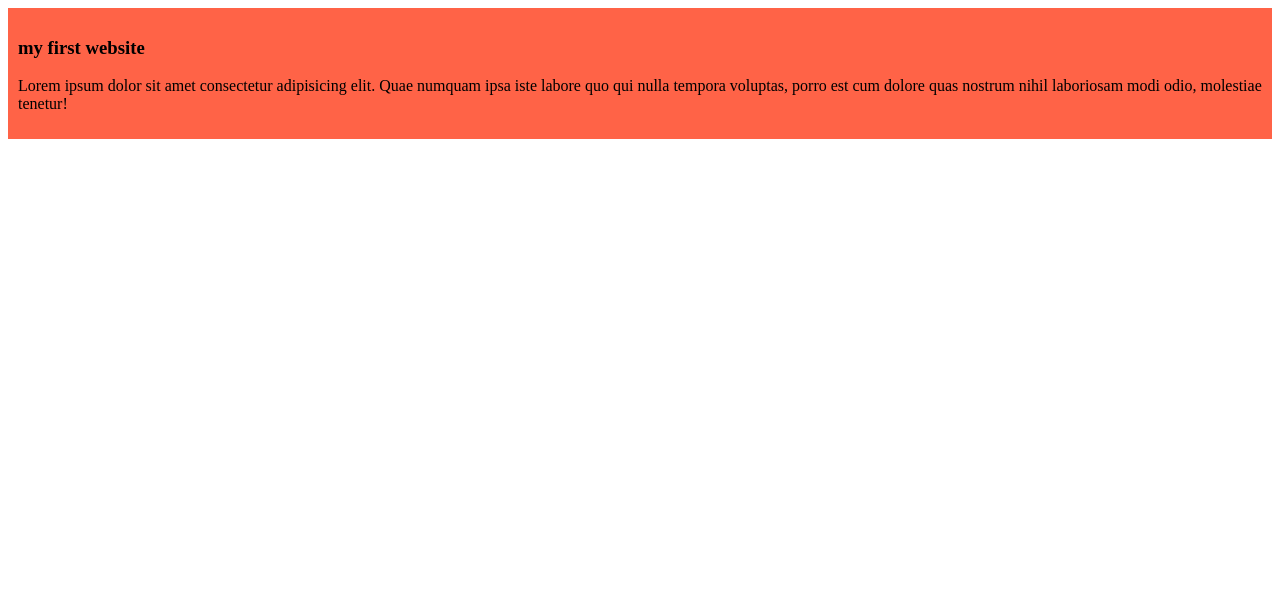
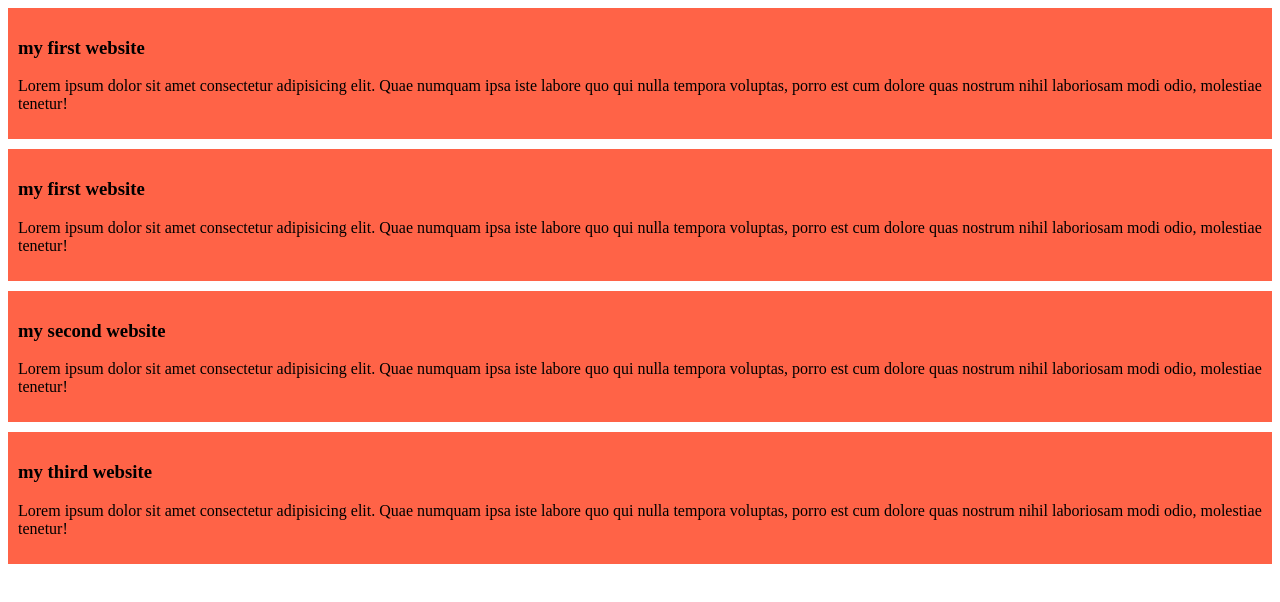
Before and after one commit to tahmidmohianim/my-simple-website, a plain HTML site: page index.html in a window 1280 px wide. Drawn offline with Linux system fonts and the light colour scheme.

Commit message:
added the second and the third blog

```diff
--- a/index.html
+++ b/index.html
@@ -11,5 +11,18 @@
         <h3>my first website</h3>
         <p>Lorem ipsum dolor sit amet consectetur adipisicing elit. Quae numquam ipsa iste labore quo qui nulla tempora voluptas, porro est cum dolore quas nostrum nihil laboriosam modi odio, molestiae tenetur!</p>
     </div>
+
+        <div>
+            <h3>my first website</h3>
+            <p>Lorem ipsum dolor sit amet consectetur adipisicing elit. Quae numquam ipsa iste labore quo qui nulla tempora voluptas, porro est cum dolore quas nostrum nihil laboriosam modi odio, molestiae tenetur!</p>
+        </div>
+        <div>
+            <h3>my second website</h3>
+            <p>Lorem ipsum dolor sit amet consectetur adipisicing elit. Quae numquam ipsa iste labore quo qui nulla tempora voluptas, porro est cum dolore quas nostrum nihil laboriosam modi odio, molestiae tenetur!</p>
+        </div>
+        <div>
+            <h3>my third website</h3>
+            <p>Lorem ipsum dolor sit amet consectetur adipisicing elit. Quae numquam ipsa iste labore quo qui nulla tempora voluptas, porro est cum dolore quas nostrum nihil laboriosam modi odio, molestiae tenetur!</p>
+        </div>
 </body>
 </html>
--- a/styles/blog.css
+++ b/styles/blog.css
@@ -1,4 +1,5 @@
 div{
     background-color: tomato;
     padding: 10px;
+    margin-bottom: 10px;
 }
```
